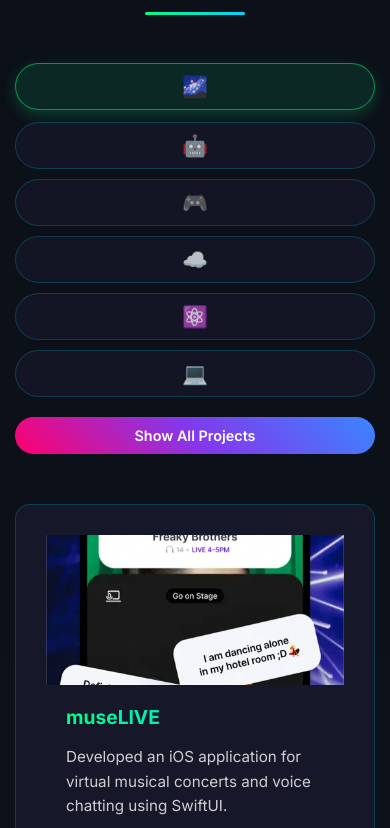
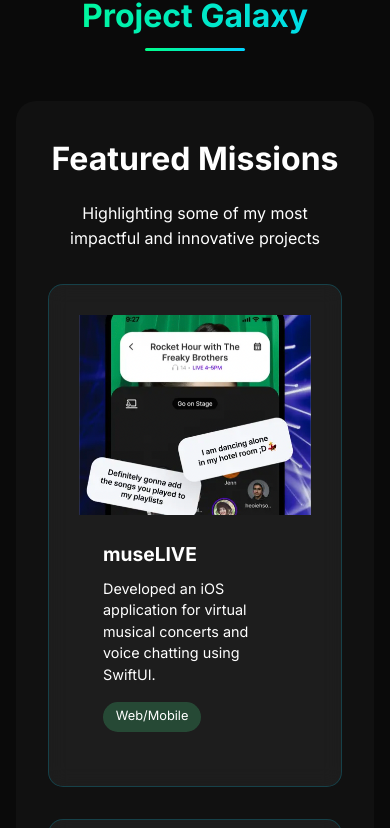
Before and after one commit to k2sebeom/SeBeomLee.io, a React (Vite) app: page / in a window 390 px wide. Shown: the part 7627-8455 px from the top of the page. Built offline with nearby package versions, Linux system fonts and the light colour scheme.

Commit message:
refactor: Reorganize projects section with separate featured gallery and categorized projects

```diff
--- a/src/components/Projects.css
+++ b/src/components/Projects.css
@@ -1,88 +1,119 @@
 .projects {
-  background: rgba(22, 33, 62, 0.3);
+  background: var(--bg-gradient);
+  min-height: 100vh;
+  padding: 6rem 0;
 }
 
 .projects-container {
   max-width: 1200px;
   margin: 0 auto;
+  padding: 0 2rem;
+}
+
+/* Featured Projects Section */
+.featured-projects {
+  margin-bottom: 4rem;
+  padding: 2rem;
+  background: rgba(255, 255, 255, 0.03);
+  border-radius: 20px;
+}
+
+.featured-title {
+  font-size: 2rem;
+  color: var(--text-primary);
+  margin-bottom: 1rem;
+  text-align: center;
+}
+
+.featured-description {
+  text-align: center;
+  color: var(--text-secondary);
+  margin-bottom: 2rem;
+}
+
+.featured-grid {
+  display: grid;
+  grid-template-columns: repeat(auto-fit, minmax(300px, 1fr));
+  gap: 2rem;
+  margin-bottom: 2rem;
+}
+
+/* All Projects Section */
+.all-projects {
+  margin-top: 4rem;
+}
+
+.category-title {
+  font-size: 2rem;
+  color: var(--text-primary);
+  margin-bottom: 2rem;
+  text-align: center;
 }
 
 .project-controls {
-  display: flex;
-  justify-content: space-between;
-  align-items: center;
-  margin-bottom: 50px;
-  flex-wrap: wrap;
-  gap: 20px;
+  margin-bottom: 2rem;
 }
 
 .category-filters {
   display: flex;
-  gap: 10px;
   flex-wrap: wrap;
+  justify-content: center;
+  gap: 1rem;
+  margin-bottom: 2rem;
 }
 
 .filter-btn {
+  background: rgba(255, 255, 255, 0.05);
+  border: 1px solid rgba(255, 255, 255, 0.1);
+  border-radius: 30px;
+  padding: 0.5rem 1.5rem;
+  color: var(--text-secondary);
+  cursor: pointer;
+  transition: all 0.3s ease;
   display: flex;
   align-items: center;
-  gap: 8px;
-  padding: 10px 16px;
-  background: rgba(26, 26, 46, 0.6);
-  border: 1px solid rgba(0, 212, 255, 0.2);
-  border-radius: 25px;
-  color: rgba(255, 255, 255, 0.8);
-  cursor: pointer;
-  transition: all 0.3s ease;
-  font-size: 0.9rem;
+  gap: 0.5rem;
 }
 
-.filter-btn:hover,
-.filter-btn.active {
-  background: rgba(0, 212, 255, 0.1);
-  border-color: rgba(0, 212, 255, 0.5);
-  color: #ffffff;
+.filter-btn:hover {
+  background: rgba(255, 255, 255, 0.1);
   transform: translateY(-2px);
 }
 
 .filter-btn.active {
-  background: rgba(0, 255, 136, 0.1);
-  border-color: rgba(0, 255, 136, 0.5);
-  box-shadow: 0 5px 15px rgba(0, 255, 136, 0.2);
+  background: var(--accent-color);
+  color: var(--text-primary);
+  border-color: var(--accent-color);
 }
 
 .filter-icon {
-  font-size: 1.1rem;
-}
-
-.toggle-btn {
-  font-size: 0.9rem;
-  padding: 10px 20px;
+  font-size: 1.2rem;
 }
 
 .projects-grid {
   display: grid;
-  grid-template-columns: repeat(auto-fit, minmax(350px, 1fr));
-  gap: 30px;
-  margin-bottom: 60px;
+  grid-template-columns: repeat(auto-fit, minmax(300px, 1fr));
+  gap: 2rem;
+  margin-bottom: 2rem;
 }
 
 .project-card {
-  background: rgba(26, 26, 46, 0.8);
+  background: rgba(255, 255, 255, 0.05);
+  border-radius: 15px;
   overflow: hidden;
-  transition: all 0.3s ease;
-  animation: slideInUp 0.6s ease-out both;
+  transition: transform 0.3s ease;
+  animation: fadeIn 0.5s ease forwards;
+  opacity: 0;
 }
 
 .project-card:hover {
-  transform: translateY(-10px);
-  box-shadow: 0 20px 40px rgba(0, 212, 255, 0.2);
+  transform: translateY(-5px);
 }
 
 .project-image {
   position: relative;
   height: 200px;
   overflow: hidden;
-  background: rgba(15, 52, 96, 0.3);
 }
 
 .project-image img {
@@ -92,20 +123,16 @@
   transition: transform 0.3s ease;
 }
 
-.project-card:hover .project-image img {
-  transform: scale(1.05);
-}
-
 .project-overlay {
   position: absolute;
   top: 0;
   left: 0;
   right: 0;
   bottom: 0;
-  background: rgba(0, 0, 0, 0.8);
+  background: rgba(0, 0, 0, 0.7);
   display: flex;
+  justify-content: center;
   align-items: center;
-  justify-content: center;
   opacity: 0;
   transition: opacity 0.3s ease;
 }
@@ -115,21 +142,19 @@
 }
 
 .project-link {
+  color: var(--text-primary);
+  text-decoration: none;
+  padding: 0.8rem 1.5rem;
+  border-radius: 25px;
+  background: var(--accent-color);
   display: flex;
   align-items: center;
-  gap: 10px;
-  padding: 12px 24px;
-  background: linear-gradient(135deg, #00ff88, #00d4ff);
-  color: #000;
-  text-decoration: none;
-  border-radius: 25px;
-  font-weight: 600;
-  transition: all 0.3s ease;
+  gap: 0.5rem;
+  transition: transform 0.3s ease;
 }
 
 .project-link:hover {
   transform: scale(1.05);
-  box-shadow: 0 10px 25px rgba(0, 255, 136, 0.3);
 }
 
 .link-icon {
@@ -137,123 +162,78 @@
 }
 
 .project-content {
-  padding: 25px;
+  padding: 1.5rem;
 }
 
 .project-title {
-  font-size: 1.3rem;
-  font-weight: 700;
-  margin-bottom: 15px;
-  background: linear-gradient(90deg, #00ff88, #00d4ff);
-  -webkit-background-clip: text;
-  -webkit-text-fill-color: transparent;
-  background-clip: text;
-  line-height: 1.3;
+  color: var(--text-primary);
+  font-size: 1.2rem;
+  margin-bottom: 0.5rem;
 }
 
 .project-description {
-  color: rgba(255, 255, 255, 0.8);
-  line-height: 1.6;
-  margin-bottom: 20px;
-  font-size: 0.95rem;
+  color: var(--text-secondary);
+  font-size: 0.9rem;
+  margin-bottom: 1rem;
+  line-height: 1.5;
 }
 
 .project-tags {
   display: flex;
   flex-wrap: wrap;
-  gap: 8px;
+  gap: 0.5rem;
 }
 
 .project-tag {
-  padding: 4px 10px;
-  border-radius: 12px;
+  padding: 0.3rem 0.8rem;
+  border-radius: 15px;
   font-size: 0.8rem;
-  font-weight: 500;
-  border: 1px solid;
+  background: rgba(255, 255, 255, 0.1);
 }
 
-.project-tag.ai {
-  background: rgba(255, 0, 110, 0.1);
-  border-color: rgba(255, 0, 110, 0.3);
-  color: #ff006e;
-}
-
-.project-tag.game {
-  background: rgba(131, 56, 236, 0.1);
-  border-color: rgba(131, 56, 236, 0.3);
-  color: #8338ec;
-}
-
-.project-tag.cloud {
-  background: rgba(58, 134, 255, 0.1);
-  border-color: rgba(58, 134, 255, 0.3);
-  color: #3a86ff;
-}
-
-.project-tag.physics {
-  background: rgba(0, 255, 136, 0.1);
-  border-color: rgba(0, 255, 136, 0.3);
-  color: #00ff88;
-}
-
-.project-tag.web {
-  background: rgba(0, 212, 255, 0.1);
-  border-color: rgba(0, 212, 255, 0.3);
-  color: #00d4ff;
-}
+.project-tag.ai { background: rgba(255, 82, 82, 0.2); }
+.project-tag.game { background: rgba(130, 82, 255, 0.2); }
+.project-tag.cloud { background: rgba(82, 182, 255, 0.2); }
+.project-tag.physics { background: rgba(255, 197, 82, 0.2); }
+.project-tag.web { background: rgba(82, 255, 157, 0.2); }
 
 .no-projects {
   text-align: center;
-  padding: 80px 20px;
-  color: rgba(255, 255, 255, 0.6);
+  padding: 3rem;
+  color: var(--text-secondary);
 }
 
 .no-projects-icon {
-  font-size: 4rem;
-  margin-bottom: 20px;
-  opacity: 0.5;
-}
-
-.no-projects h3 {
-  font-size: 1.5rem;
-  margin-bottom: 10px;
-  color: rgba(255, 255, 255, 0.8);
+  font-size: 3rem;
+  margin-bottom: 1rem;
 }
 
 .projects-stats {
-  display: grid;
-  grid-template-columns: repeat(3, 1fr);
-  gap: 30px;
+  display: flex;
+  justify-content: space-around;
+  padding: 2rem;
+  margin-top: 3rem;
   text-align: center;
-  background: rgba(26, 26, 46, 0.6);
-  margin-top: 60px;
 }
 
 .stat {
-  padding: 30px 20px;
+  flex: 1;
 }
 
 .stat-number {
   font-size: 2.5rem;
-  font-weight: 700;
-  background: linear-gradient(135deg, #00ff88, #00d4ff, #ff006e);
-  -webkit-background-clip: text;
-  -webkit-text-fill-color: transparent;
-  background-clip: text;
-  margin-bottom: 10px;
-  animation: pulse 2s ease-in-out infinite;
+  color: var(--accent-color);
+  margin-bottom: 0.5rem;
 }
 
 .stat-label {
-  color: rgba(255, 255, 255, 0.8);
-  font-weight: 500;
+  color: var(--text-secondary);
 }
 
-/* Animations */
-@keyframes slideInUp {
+@keyframes fadeIn {
   from {
     opacity: 0;
-    transform: translateY(50px);
+    transform: translateY(20px);
   }
   to {
     opacity: 1;
@@ -261,64 +241,28 @@
   }
 }
 
-/* Mobile Responsive */
 @media (max-width: 768px) {
-  .project-controls {
+  .projects-container {
+    padding: 0 1rem;
+  }
+
+  .featured-grid,
+  .projects-grid {
+    grid-template-columns: 1fr;
+  }
+
+  .category-filters {
     flex-direction: column;
     align-items: stretch;
   }
 
-  .category-filters {
+  .filter-btn {
+    width: 100%;
     justify-content: center;
   }
 
-  .filter-btn {
-    flex: 1;
-    justify-content: center;
-    min-width: 120px;
-  }
-
-  .projects-grid {
-    grid-template-columns: 1fr;
-    gap: 20px;
-  }
-
-  .project-card {
-    max-width: none;
-  }
-
   .projects-stats {
-    grid-template-columns: 1fr;
-    gap: 20px;
+    flex-direction: column;
+    gap: 2rem;
   }
 }
-
-@media (max-width: 480px) {
-  .category-filters {
-    flex-direction: column;
-  }
-
-  .filter-btn {
-    width: 100%;
-  }
-
-  .filter-label {
-    display: none;
-  }
-
-  .filter-icon {
-    font-size: 1.3rem;
-  }
-
-  .project-image {
-    height: 150px;
-  }
-
-  .project-content {
-    padding: 20px;
-  }
-
-  .project-title {
-    font-size: 1.2rem;
-  }
-}
--- a/src/components/Projects.tsx
+++ b/src/components/Projects.tsx
@@ -1,63 +1,13 @@
 import React, { useState } from 'react';
 import { featuredProjects, projectsList } from '../data/projectsData';
-import { projectCategories, projectStats } from '../data/projectsConfig';
+import { projectCategories, projectStats, galleryConfig, projectsConfig } from '../data/projectsConfig';
 import './Projects.css';
 
-const Projects: React.FC = () => {
-  const [showAllProjects, setShowAllProjects] = useState(false);
-  const [selectedCategory, setSelectedCategory] = useState('all');
-
-  const filterProjects = (projects: typeof projectsList) => {
-    if (selectedCategory === 'all') return projects;
-
-    const category = projectCategories.find(cat => cat.id === selectedCategory);
-    if (!category) return projects;
-
-    return projects.filter(project => {
-      const title = project.title.toLowerCase();
-      const description = project.description.toLowerCase();
-
-      return category.keywords.some(keyword =>
-        title.includes(keyword) || description.includes(keyword)
-      );
-    });
-  };
-
-  const displayedProjects = showAllProjects
-    ? filterProjects(projectsList)
-    : filterProjects(featuredProjects);
-
-  return (
-    <section id="projects" className="section projects">
-      <div className="projects-container">
-        <h2 className="section-title">Project Galaxy</h2>
-
-        <div className="project-controls">
-          <div className="category-filters">
-            {projectCategories.map(category => (
-              <button
-                key={category.id}
-                className={`filter-btn ${selectedCategory === category.id ? 'active' : ''}`}
-                onClick={() => setSelectedCategory(category.id)}
-              >
-                <span className="filter-icon">{category.icon}</span>
-                <span className="filter-label">{category.label}</span>
-              </button>
-            ))}
-          </div>
-
-          <button
-            className="toggle-btn cosmic-button"
-            onClick={() => setShowAllProjects(!showAllProjects)}
-          >
-            {showAllProjects ? 'Show Featured' : 'Show All Projects'}
-          </button>
-        </div>
-
-        <div className="projects-grid">
-          {displayedProjects.map((project, index) => (
+const ProjectCard: React.FC<{ project: typeof projectsList[0]; index: number }> = ({
+  project,
+  index,
+}) => (
   <div
-              key={index}
     className="project-card cosmic-card"
     style={{ animationDelay: `${index * 0.1}s` }}
   >
@@ -104,16 +54,78 @@
       </div>
     </div>
   </div>
+);
+
+const Projects: React.FC = () => {
+  const [selectedCategory, setSelectedCategory] = useState('all');
+
+  const filterProjects = (projects: typeof projectsList) => {
+    if (selectedCategory === 'all') return projects;
+
+    const category = projectCategories.find(cat => cat.id === selectedCategory);
+    if (!category) return projects;
+
+    return projects.filter(project => {
+      const title = project.title.toLowerCase();
+      const description = project.description.toLowerCase();
+
+      return category.keywords.some(keyword =>
+        title.includes(keyword) || description.includes(keyword)
+      );
+    });
+  };
+
+  const filteredProjects = filterProjects(projectsList);
+
+  return (
+    <section id="projects" className="section projects">
+      <div className="projects-container">
+        <h2 className="section-title">{projectsConfig.title}</h2>
+
+        {/* Featured Projects Gallery */}
+        <div className="featured-projects">
+          <h3 className="featured-title">{galleryConfig.title}</h3>
+          <p className="featured-description">{galleryConfig.description}</p>
+          <div className="featured-grid">
+            {featuredProjects.map((project, index) => (
+              <ProjectCard key={index} project={project} index={index} />
+            ))}
+          </div>
+        </div>
+
+        {/* All Projects Section */}
+        <div className="all-projects">
+          <h3 className="category-title">{projectsConfig.categoryTitle}</h3>
+
+          <div className="project-controls">
+            <div className="category-filters">
+              {projectCategories.map(category => (
+                <button
+                  key={category.id}
+                  className={`filter-btn ${selectedCategory === category.id ? 'active' : ''}`}
+                  onClick={() => setSelectedCategory(category.id)}
+                >
+                  <span className="filter-icon">{category.icon}</span>
+                  <span className="filter-label">{category.label}</span>
+                </button>
+              ))}
+            </div>
+          </div>
+
+          <div className="projects-grid">
+            {filteredProjects.map((project, index) => (
+              <ProjectCard key={index} project={project} index={index} />
             ))}
           </div>
 
-        {displayedProjects.length === 0 && (
+          {filteredProjects.length === 0 && (
             <div className="no-projects">
-            <div className="no-projects-icon">🔍</div>
-            <h3>No projects found in this category</h3>
-            <p>Try selecting a different category or view all projects</p>
+              <div className="no-projects-icon">{projectsConfig.noProjectsFound.icon}</div>
+              <h3>{projectsConfig.noProjectsFound.title}</h3>
+              <p>{projectsConfig.noProjectsFound.description}</p>
             </div>
           )}
+        </div>
 
         <div className="projects-stats cosmic-card">
           <div className="stat">
--- a/src/data/projectsConfig.ts
+++ b/src/data/projectsConfig.ts
@@ -49,3 +49,18 @@
   ideasBrewing: '∞',
   brewingLabel: 'Ideas Brewing'
 };
+
+export const galleryConfig = {
+  title: 'Featured Missions',
+  description: 'Highlighting some of my most impactful and innovative projects'
+};
+
+export const projectsConfig = {
+  title: 'Project Galaxy',
+  categoryTitle: 'Explore All Projects',
+  noProjectsFound: {
+    icon: '🔍',
+    title: 'No projects found in this category',
+    description: 'Try selecting a different category'
+  }
+};
```
Lines whose indentation alone changed are shown as unchanged.
